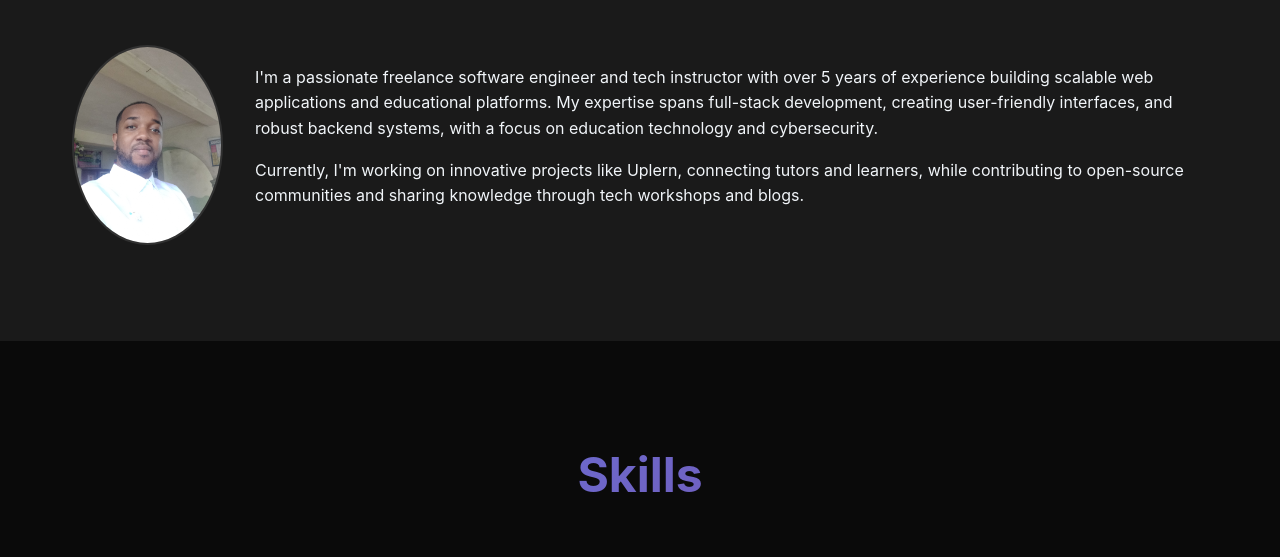
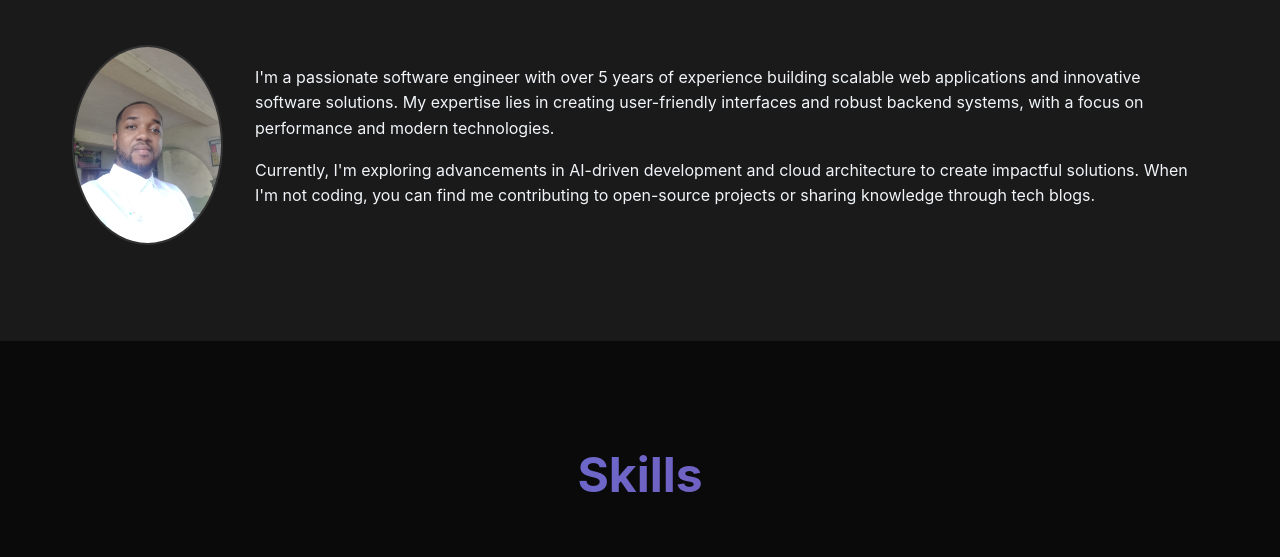
Before and after one commit to gospelin/gospelin.github.io, a plain HTML site: page index.html in a window 1280 px wide. Shown: the part 976-1533 px from the top of the page. Drawn offline with Linux system fonts and the light colour scheme.

Commit message:
Update index.html

```diff
--- a/index.html
+++ b/index.html
@@ -73,8 +73,8 @@
             <div class="about-content">
                 <img src="images/gospel.jpg" alt="Profile Picture of Gospel Isaac" class="about-image">
                 <div class="about-text">
-                    <p>I'm a passionate freelance software engineer and tech instructor with over 5 years of experience building scalable web applications and educational platforms. My expertise spans full-stack development, creating user-friendly interfaces, and robust backend systems, with a focus on education technology and cybersecurity.</p>
-                    <p>Currently, I'm working on innovative projects like Uplern, connecting tutors and learners, while contributing to open-source communities and sharing knowledge through tech workshops and blogs.</p>
+                    <p>I'm a passionate software engineer with over 5 years of experience building scalable web applications and innovative software solutions. My expertise lies in creating user-friendly interfaces and robust backend systems, with a focus on performance and modern technologies.</p>
+                    <p>Currently, I'm exploring advancements in AI-driven development and cloud architecture to create impactful solutions. When I'm not coding, you can find me contributing to open-source projects or sharing knowledge through tech blogs.</p>
                 </div>
             </div>
         </div>
```
